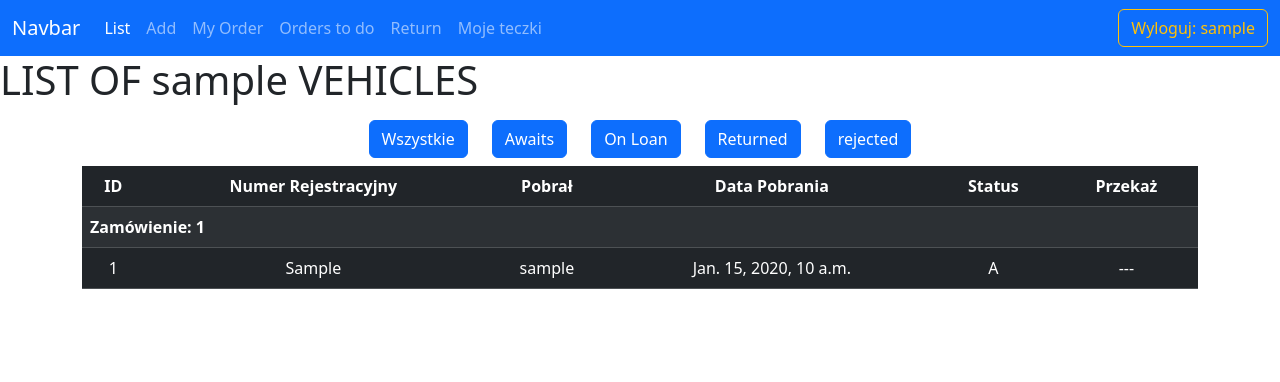
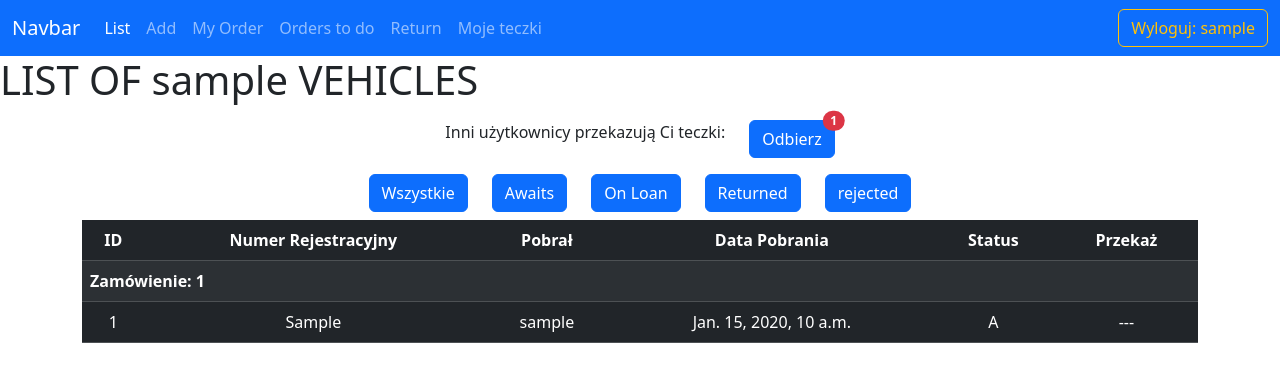
Before and after one commit to Martini310/Archeo-3, a Django app: page /files/user_list/ in a window 1280 px wide. Shown: the top 382 px of the page. Run offline with Django 4.2, Linux system fonts and the light colour scheme; a user stored in the database is signed in; tables that the repository leaves empty hold one stand-in row (values such as "Sample post").

Commit message:
feat(transfer): Add new attribute (transfering_to) to Vehicle, add notification in user list

```diff
--- a/files/forms.py
+++ b/files/forms.py
@@ -60,4 +60,4 @@ class TransferForm(forms.ModelForm):
 
     class Meta:
         model = models.Vehicle
-        fields = ['tr', 'transfer_date', 'responsible_person', 'comments']
+        fields = ['tr', 'transfer_date', 'transfering_to', 'comments']
--- a/files/models.py
+++ b/files/models.py
@@ -16,6 +16,7 @@ class Vehicle(models.Model):
     transfer_date = models.DateTimeField(blank=True, null=True)
     return_date = models.DateTimeField(blank=True, null=True)
     responsible_person = models.ForeignKey(User, related_name="vehicles", on_delete=models.RESTRICT)
+    transfering_to = models.ForeignKey(User, on_delete=models.SET_NULL, related_name='transfering', blank=True, null=True)
     comments = models.CharField(max_length=100, null=True, blank=True)
     LOAN_STATUS = (
         ('a', 'Awaits'),
--- a/files/templates/files/user_vehicles.html
+++ b/files/templates/files/user_vehicles.html
@@ -2,6 +2,19 @@
 
 {% block content %}
     <h1>LIST OF {{ user.get_username }} VEHICLES</h1>
+
+    <div class="d-grid gap-4 p-2 d-md-flex justify-content-md-center">
+    {% if orders.3 %}
+    Inni użytkownicy przekazują Ci teczki:
+    <button type="button" class="btn btn-primary position-relative">
+        Odbierz
+        <span class="position-absolute top-0 start-100 translate-middle badge rounded-pill bg-danger">
+          {{ orders.3.count }}
+          <span class="visually-hidden">unread messages</span>
+        </span>
+      </button>
+    {% endif %}
+    </div>
 
     <div class="d-grid gap-4 p-2 d-md-flex justify-content-md-center">
         <a href="/files/user_list/" class="btn btn-primary">Wszystkie</a>
--- a/files/views.py
+++ b/files/views.py
@@ -172,7 +172,8 @@ class ListUserVehiclesView(LoginRequiredMixin, ListView):
 
     def get(self, request, status='aore'):
         orders = [order for order in Order.objects.all() if any(vehicle.responsible_person.username == request.user.get_username() and vehicle.status in status for vehicle in order.vehicles.all())]
-        context = {'orders': (orders, Vehicle.LOAN_STATUS, status)}
+        transfers = Vehicle.objects.filter(transfering_to=self.request.user)
+        context = {'orders': (orders, Vehicle.LOAN_STATUS, status, transfers)}
         return render(request, 'files/user_vehicles.html', context)
 
 
```
Also changed, not shown: files/migrations/0006_vehicle_transfering_to.py (added).
